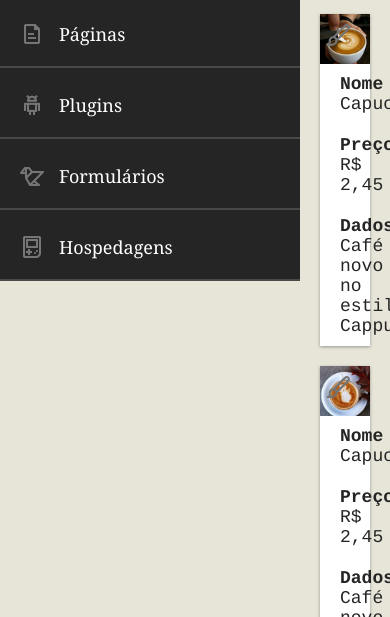
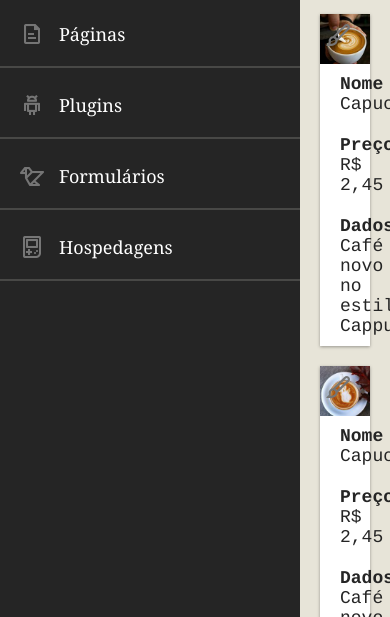
Before and after one commit to angelicaalbuquerque/brafe-app_origamid, a plain HTML site: page pure-css/index.html in a window 390 px wide. Shown: the part 227-844 px from the top of the page. Drawn offline with Linux system fonts and the light colour scheme.

Commit message:
Adição de display flex para ajustar tamanho responsivo da sidebar e remoção de propriedades desnecessárias após essa alteração

```diff
--- a/pure-css/css/style.css
+++ b/pure-css/css/style.css
@@ -68,18 +68,14 @@ a {
 
 /* MAIN */
 
-.main-container::after,
-.main-container::before {
-  content: "";
-  display: table;
-  clear: both;
+.main-container {
+  display: flex;
 }
 
 /* SIDE-NAV */
 .side-nav {
   width: 300px;
   background: #252525;
-  float: left;
 }
 
 .side-nav li a {
```
